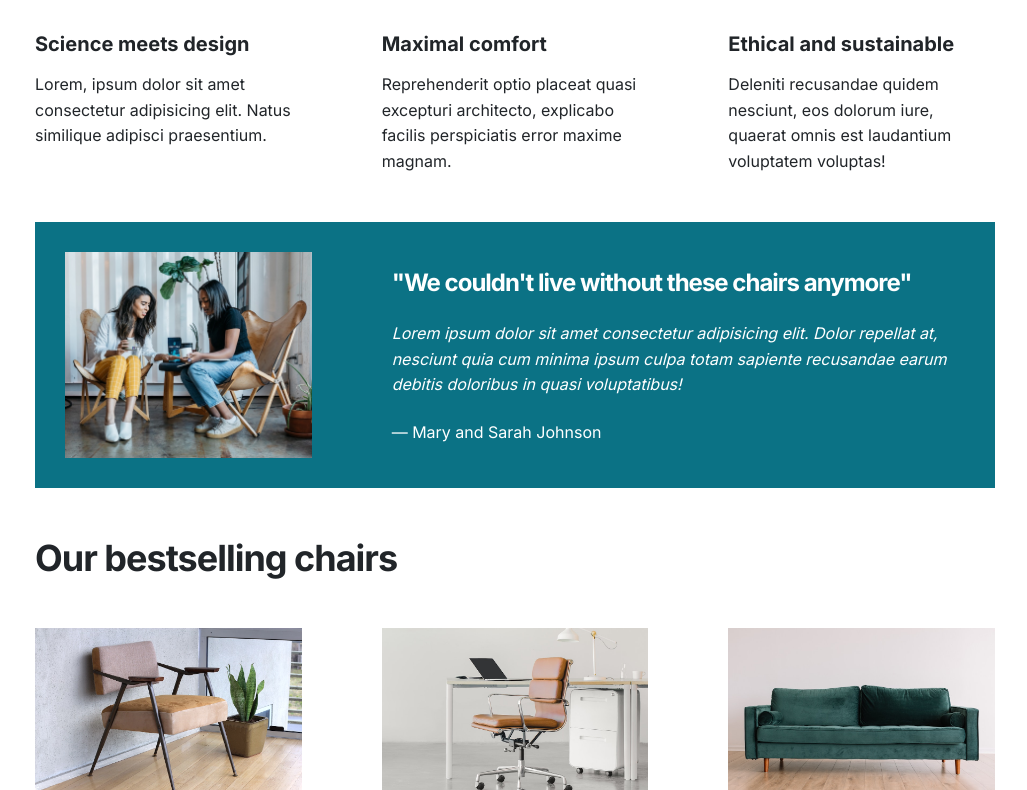
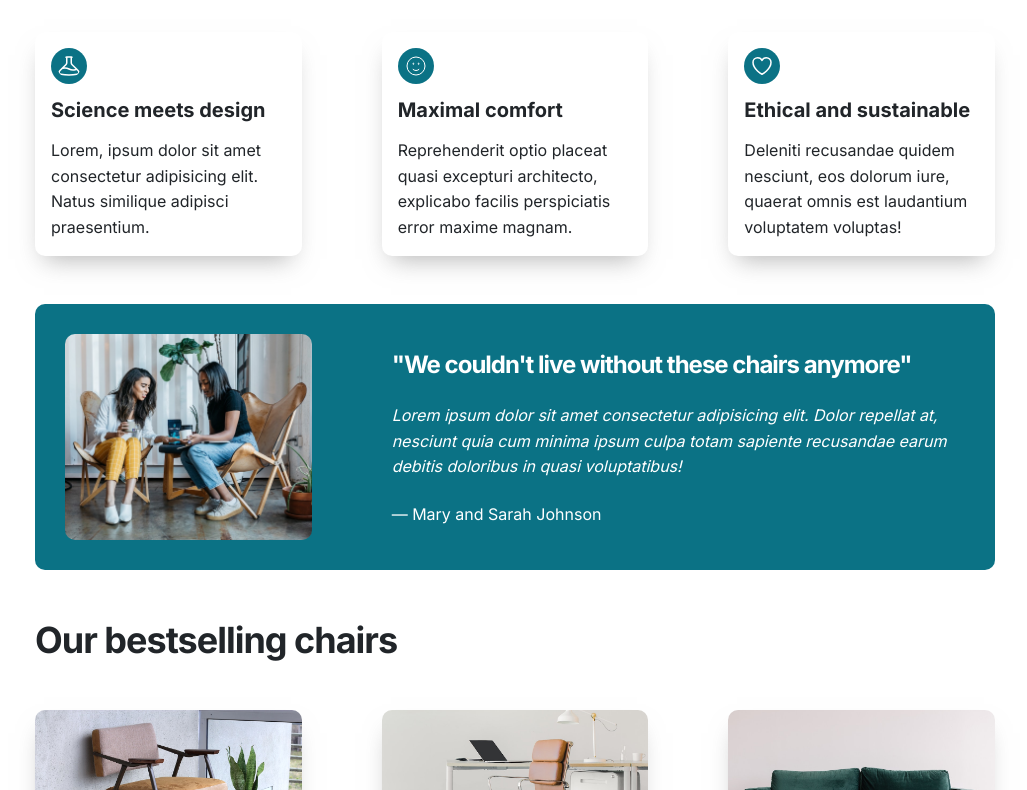
Before and after one commit to rafal-skiba/Design-website, a plain HTML site: page index.html in a window 1280 px wide. Shown: the part 596-1386 px from the top of the page, without its empty margins (125-1152 px from the left). Drawn offline with Linux system fonts and the light colour scheme.

Commit message:
added icons, border radious and colors

```diff
--- a/index.html
+++ b/index.html
@@ -34,7 +34,22 @@
       <section>
         <h2>What makes our chairs special</h2>
         <div class="grid-3-cols">
-          <div>
+          <div class="col">
+            <svg
+              xmlns="http://www.w3.org/2000/svg"
+              fill="none"
+              viewBox="0 0 24 24"
+              stroke-width="1.5"
+              stroke="currentColor"
+              class="icon"
+            >
+              <path
+                stroke-linecap="round"
+                stroke-linejoin="round"
+                d="M9.75 3.104v5.714a2.25 2.25 0 01-.659 1.591L5 14.5M9.75 3.104c-.251.023-.501.05-.75.082m.75-.082a24.301 24.301 0 014.5 0m0 0v5.714c0 .597.237 1.17.659 1.591L19.8 15.3M14.25 3.104c.251.023.501.05.75.082M19.8 15.3l-1.57.393A9.065 9.065 0 0112 15a9.065 9.065 0 00-6.23-.693L5 14.5m14.8.8l1.402 1.402c1.232 1.232.65 3.318-1.067 3.611A48.309 48.309 0 0112 21c-2.773 0-5.491-.235-8.135-.687-1.718-.293-2.3-2.379-1.067-3.61L5 14.5"
+              />
+            </svg>
+
             <p class="features-title"><strong>Science meets design</strong></p>
             <p class="features-text">
               Lorem, ipsum dolor sit amet consectetur adipisicing elit. Natus
@@ -42,7 +57,22 @@
             </p>
           </div>
 
-          <div>
+          <div class="col">
+            <svg
+              xmlns="http://www.w3.org/2000/svg"
+              fill="none"
+              viewBox="0 0 24 24"
+              strokeWidth="{1.5}"
+              stroke="currentColor"
+              class="icon"
+            >
+              <path
+                strokeLinecap="round"
+                strokeLinejoin="round"
+                d="M15.182 15.182a4.5 4.5 0 01-6.364 0M21 12a9 9 0 11-18 0 9 9 0 0118 0zM9.75 9.75c0 .414-.168.75-.375.75S9 10.164 9 9.75 9.168 9 9.375 9s.375.336.375.75zm-.375 0h.008v.015h-.008V9.75zm5.625 0c0 .414-.168.75-.375.75s-.375-.336-.375-.75.168-.75.375-.75.375.336.375.75zm-.375 0h.008v.015h-.008V9.75z"
+              />
+            </svg>
+
             <p class="features-title">
               <strong>Maximal comfort</strong>
             </p>
@@ -52,7 +82,22 @@
             </p>
           </div>
 
-          <div>
+          <div class="col">
+            <svg
+              xmlns="http://www.w3.org/2000/svg"
+              fill="none"
+              viewBox="0 0 24 24"
+              stroke-width="1.5"
+              stroke="currentColor"
+              class="icon"
+            >
+              <path
+                stroke-linecap="round"
+                stroke-linejoin="round"
+                d="M21 8.25c0-2.485-2.099-4.5-4.688-4.5-1.935 0-3.597 1.126-4.312 2.733-.715-1.607-2.377-2.733-4.313-2.733C5.1 3.75 3 5.765 3 8.25c0 7.22 9 12 9 12s9-4.78 9-12z"
+              />
+            </svg>
+
             <p class="features-title">
               <strong>Ethical and sustainable</strong>
             </p>
--- a/style.css
+++ b/style.css
@@ -36,6 +36,8 @@ body {
   font-weight: 500;
   padding: 12px 24px;
   display: inline-block ;
+  box-shadow: -1px 10px 6px -9px rgba(148, 148, 148, 1);
+  border-radius:4000px;
 }
 
 .btn:hover {
@@ -64,6 +66,23 @@ section {
   display: grid;
   grid-template-columns: repeat(3, 1fr);
   column-gap: 80px;
+}
+
+.grid-3-cols .col{
+  box-shadow: -1px 13px 24px -10px rgba(148, 148, 148, 0.7);
+  padding: 16px;
+  display: inline;
+  border-radius: 10px;
+}
+
+.icon {
+  width: 36px;
+  height: 36px;
+  stroke: #fff;
+  border-radius: 50%;
+  background-color:#0b7285;
+  padding: 6px;
+  margin-bottom: 10px;
 }
 
 /* ------------------------ */
@@ -104,6 +123,7 @@ h2 {
 
 img {
   width: 100%;
+  border-radius:10px;
 }
 
 /* FEATURES */
@@ -125,6 +145,7 @@ img {
   background-color: #0b7285;
   color: #fff;
   padding: 30px;
+  border-radius:10px;
 }
 
 .testimonial-box {
@@ -145,8 +166,18 @@ img {
 }
 
 /* CHAIRS */
+
+figure {
+  box-shadow: -1px 13px 24px -10px rgba(148, 148, 148, 0.7);
+  border-radius:10px;
+}
+
 .chair-box {
   padding: 24px;
+}
+
+.chair img {
+ border-radius: 10px 10px 0 0;
 }
 
 h3 {
```
